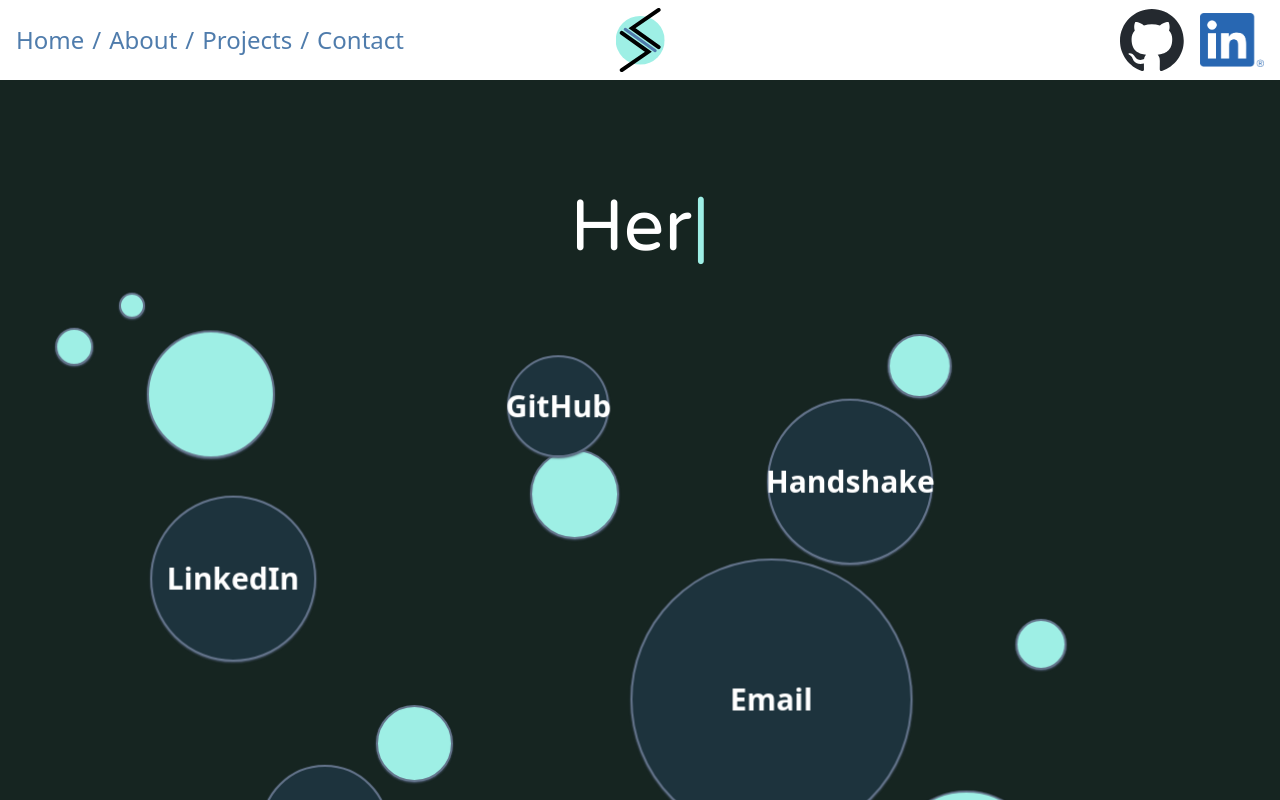
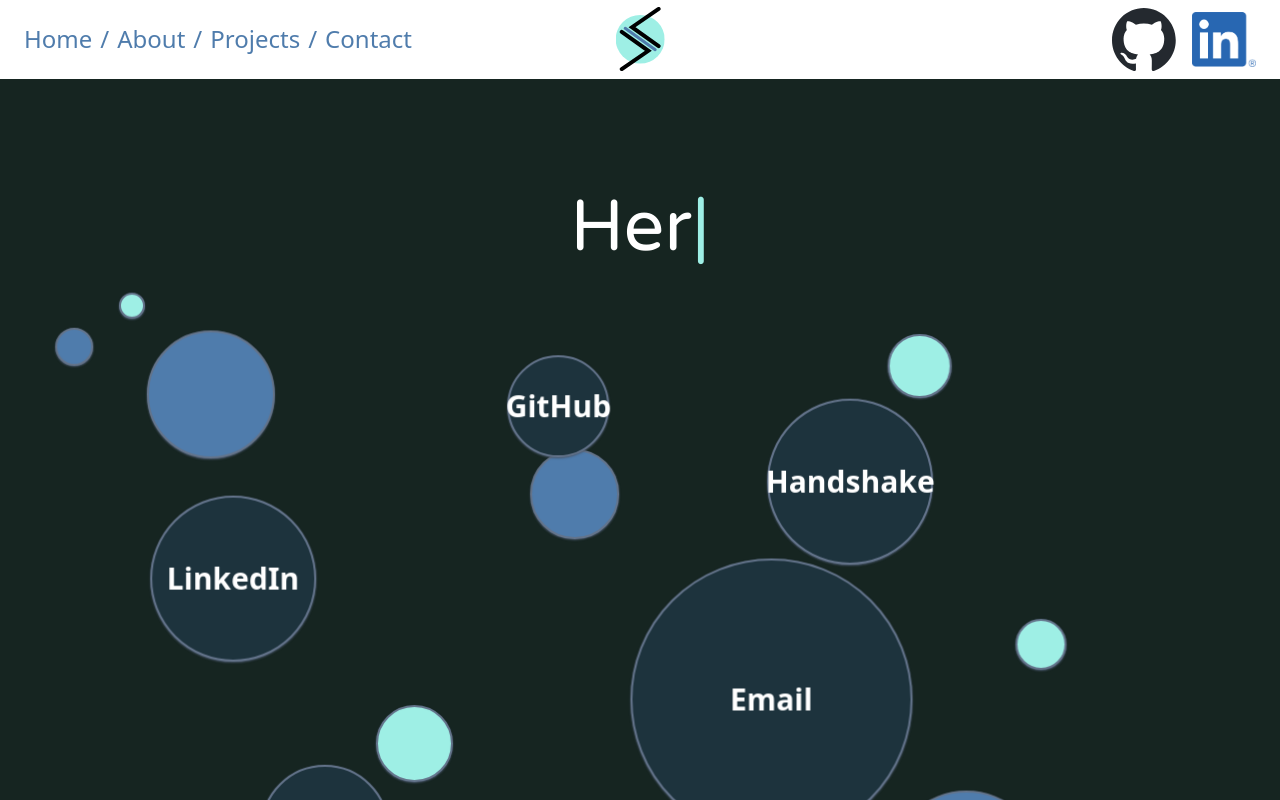
Before and after one commit to schottler3/portfolio, a Next.js app: page /contact in a window 1280 px wide. Built offline with nearby package versions, Linux system fonts and the light colour scheme.

Commit message:
Multi-color bubbles/spacing

```diff
--- a/src/app/components/Bubble.tsx
+++ b/src/app/components/Bubble.tsx
@@ -6,9 +6,10 @@
     back?: string;
     link?: string;
     bubbleSize?: number;
+    aqua?: boolean;
 }
 
-export default function Bubble({ front, back, link, bubbleSize = 0 }: BubbleProps) {
+export default function Bubble({ front, back, link, bubbleSize = 0, aqua = false}: BubbleProps) {
     const { baseSize, randomX, randomY} = useMemo(() => {
         const seed = front && back && link ? front.length + back.length + link.length : bubbleSize / 4 || 0;
 
@@ -21,10 +22,22 @@
 
     return (
         <div
-            onClick={(event) => front ? (event.currentTarget as HTMLDivElement).classList.toggle('flipped') : (event.currentTarget as HTMLDivElement).classList.toggle('popped')}
-            className={` ${bubbleSize ? 'bg-aqua1' : 'hover:border-aqua1 hover:border-4 hover:bg-slate-700 bg-navy'}  rounded-full
-                    items-center justify-center flex font-bold text-md sm:text-xl md:text-2xl lg:text-3xl disk bubble
-                    aspect-square relative border-2 border-slate-500 shadow-sm shadow-slate-600`}
+            onClick={(event: React.MouseEvent<HTMLDivElement>) => {
+                const target = event.currentTarget;
+                if (front) {
+                    target.classList.toggle('flipped');
+                }
+                else if (bubbleSize) {
+                    target.classList.toggle(aqua ? 'popAqua' : 'popBlue');
+                }
+            }}
+            className={`${
+                bubbleSize
+                    ? (aqua ? 'bg-aqua1' : 'bg-blue1')
+                    : 'hover:border-aqua1 hover:border-4 hover:bg-slate-700 bg-navy'
+            } rounded-full
+                items-center justify-center flex font-bold text-md sm:text-xl md:text-2xl lg:text-3xl disk bubble
+                aspect-square relative border-2 border-slate-500 shadow-sm shadow-slate-600`}
             style={{
                 width: bubbleSize ? `${bubbleSize}vmax` : `${baseSize}vmax`,
                 '--random-x': `${randomX}px`,
--- a/src/app/components/Header.tsx
+++ b/src/app/components/Header.tsx
@@ -23,7 +23,7 @@
 
   return (
     <div className="w-full">
-      <div className="w-full h-20 fixed top-0 bg-white flex flex-row items-center justify-between z-50">
+      <div className="w-full p-2 fixed top-0 bg-white flex flex-row items-center justify-between z-50">
         <nav className="hidden xs:flex text-md sm:text-lg md:text-xl lg:text-2xl pl-4 text-blue1 select-none items-center h-full">
           <a href="/" className="flex items-center h-full hover:text-3xl duration-500 no-underline">
             Home
@@ -98,7 +98,7 @@
           </div>
         </div>
         <div className="hidden sm:block absolute left-1/2 transform -translate-x-1/2">
-          <img className="max-h-16 max-w-auto" src="/images/Sowilo.svg" alt="Logo" />
+          <img className="max-h-16 max-w-auto select-none" src="/images/Sowilo.svg" alt="Logo" />
         </div>
         <nav className="flex items-center h-full text-blue1 pr-4 space-x-4 select-none *:hover:cursor-pointer">
           <a
--- a/src/app/contact/page.tsx
+++ b/src/app/contact/page.tsx
@@ -150,7 +150,7 @@
                                     link="https://github.com/schottler3"
                                 />
                             </div>
-                            {/* Smallest top left */}
+                            {/* Below Github */}
                             <div className="absolute left-[42%] top-[30%] z-0">
                                 <Bubble
                                     bubbleSize={7}
@@ -160,12 +160,14 @@
                             <div className="absolute left-[70%] top-[-10%] z-0">
                                 <Bubble
                                     bubbleSize={5}
+                                    aqua={true}
                                 />
                             </div>
                             {/* Right middle*/}
                             <div className="absolute left-[80%] top-[80%] z-0">
                                 <Bubble
                                     bubbleSize={4}
+                                    aqua={true}
                                 />
                             </div>
                             <div className="absolute left-[12%] top-[40%] z-20">
@@ -185,6 +187,7 @@
                             <div className="absolute left-[10%] top-[-20%] z-0">
                                 <Bubble
                                     bubbleSize={2}
+                                    aqua={true}
                                 />
                             </div>
                             {/* Smaller top left */}
@@ -207,6 +210,7 @@
                             <div className="absolute left-[10%] md:left-[30%] top-0 z-0">
                                 <Bubble
                                     bubbleSize={6}
+                                    aqua={true}
                                 />
                             </div>
                             <div className="absolute left-[20%] bottom-16 z-20">
@@ -235,7 +239,7 @@
                 <div
                     className="lg:bg-[url(/images/Cloud.svg)] flex flex-col text-charcoal text-2xl
                             items-center space-y-2 text-center w-3/4 mx-auto
-                            bg-no-repeat bg-center pt-32 pb-64 bg-contain"
+                            bg-no-repeat bg-center mt-32 pt-32 pb-64 bg-contain"
                     >
                     <p className="text-white text-center text-5xl font-bold pb-16">Got Mail?</p>
                     <p id="status" className={`text-blue1 ${status ? 'flex' : 'hidden'}`}>{status}</p>
--- a/src/app/globals.css
+++ b/src/app/globals.css
@@ -194,7 +194,13 @@
   transform: rotateY(180deg);
 }
 
-.popped {
+.popBlue {
+  background-color: rgb(158, 239, 229);
+  transition: background-color 0.2s ease;
+}
+
+.popAqua {
   background-color: #4F7CAC;
+  transition: background-color 0.2s ease;
 }
 /* End Contact */
```
